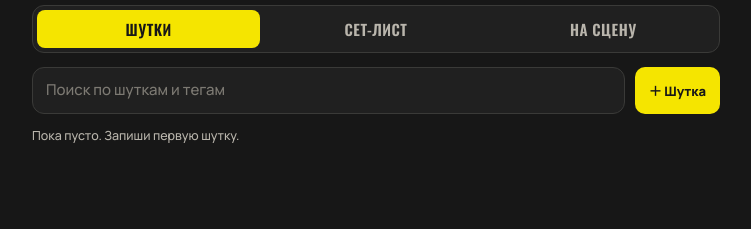
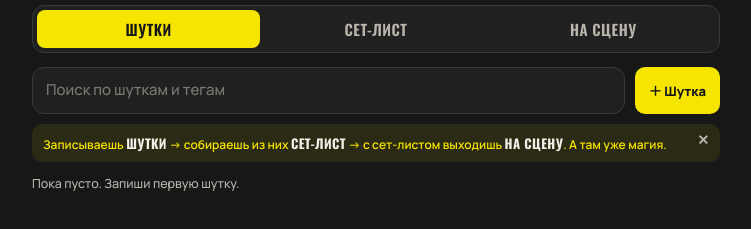
Before and after one commit to andreyhyde-wq/buddy, a plain HTML site: page index.html in a window 1280 px wide. Shown: the part 43-272 px from the top of the page, without its empty margins (264-1015 px from the left). Drawn offline with Linux system fonts and the light colour scheme.

Commit message:
Подсказка на старте: шутки → сет-лист → на сцену
Co-Authored-By: Claude Opus 5.5 <noreply@anthropic.com>

```diff
--- a/app.js
+++ b/app.js
@@ -188,6 +188,8 @@ const plural = n => n + ' ' + (n % 10 === 1 && n % 100 !== 11 ? 'шутка' : [
 // iPhone вне экрана «Домой»: Safari может стереть данные сайта через 7 дней без посещений
 const isIOS = /iPhone|iPad|iPod/.test(navigator.userAgent) || (navigator.platform === 'MacIntel' && navigator.maxTouchPoints > 1);
 const showIosHint = () => isIOS && !(matchMedia('(display-mode: standalone)').matches || navigator.standalone) && !localStorage.getItem(key('hint-ios'));
+// подсказка «как пользоваться»: пока шуток меньше трёх и её не закрыли
+const showHowHint = () => jokes.length < 3 && !localStorage.getItem(key('hint-how'));
 const updateCount = () => { document.getElementById('who').textContent = plural(jokes.length); };
 function viewJokes() {
   updateCount();
@@ -195,6 +197,7 @@ function viewJokes() {
   view.innerHTML = `<div class="bar"><input id="q" placeholder="Поиск по шуткам и тегам">
       <button class="b" id="new">＋ Шутка</button></div>
     ${showIosHint() ? `<button class="note" id="ios"><span>Добавь БАДДИ на экран «Домой»: «Поделиться» → «На экран „Домой“». В обычном Safari iPhone может стереть шутки, если сайт не открывать неделю.</span><b aria-label="Скрыть">✕</b></button>` : ''}
+    ${showHowHint() ? `<button class="note how" id="how"><span>Записываешь <b>ШУТКИ</b> → собираешь из них <b>СЕТ-ЛИСТ</b> → с сет-листом выходишь <b>НА СЦЕНУ</b>. А там уже магия.</span><b aria-label="Скрыть">✕</b></button>` : ''}
     ${backupStale() ? `<button class="note" id="stale"><span>⚠ ${a === null ? 'Копии ещё не было' : `Копии нет ${a} дн.`} — сохранить</span></button>` : ''}
     <div id="list"></div>`;
   const draw = () => {
@@ -210,6 +213,7 @@ function viewJokes() {
   document.getElementById('q').oninput = draw;
   document.getElementById('new').onclick = () => editJoke();
   if (document.getElementById('stale')) document.getElementById('stale').onclick = exportBackup;
+  if (document.getElementById('how')) document.getElementById('how').onclick = () => { localStorage.setItem(key('hint-how'), '1'); viewJokes(); };
   if (document.getElementById('ios')) document.getElementById('ios').onclick = () => { localStorage.setItem(key('hint-ios'), '1'); viewJokes(); };
   document.getElementById('list').onclick = e => { const c = e.target.closest('.card'); if (c) editJoke(c.dataset.id); };
 }
--- a/style.css
+++ b/style.css
@@ -139,3 +139,4 @@ body.light-warn #stop{background:rgba(0,0,0,.82);color:#ff7a7e}
 body.light-over #stop{background:rgba(0,0,0,.35);color:#fff}
 
 .stage #stop{margin-top:14px}
+.note.how span b{color:var(--text);font:700 13px var(--head);letter-spacing:.4px}
--- a/sw.js
+++ b/sw.js
@@ -1,4 +1,4 @@
-const C = 'buddy-v16';
+const C = 'buddy-v17';
 const FILES = ['./', 'index.html', 'style.css', 'app.js', 'manifest.json', 'fonts/Oswald.ttf', 'fonts/Manrope.ttf',
   'icons/head-96.png', 'icons/favicon-64.png', 'icons/apple-180.png', 'icons/icon-192.png', 'icons/icon-512.png', 'icons/maskable-512.png'];
 self.addEventListener('install', e => e.waitUntil(caches.open(C).then(c => c.addAll(FILES)).then(() => self.skipWaiting())));
```
